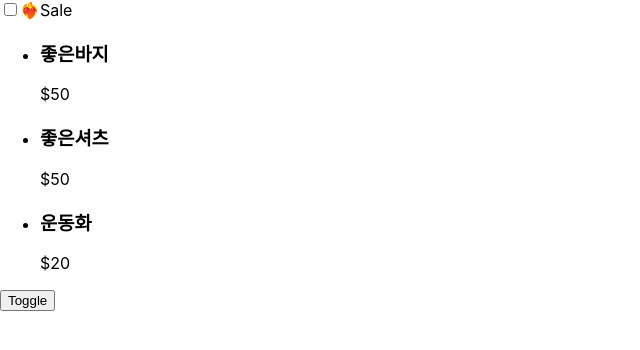
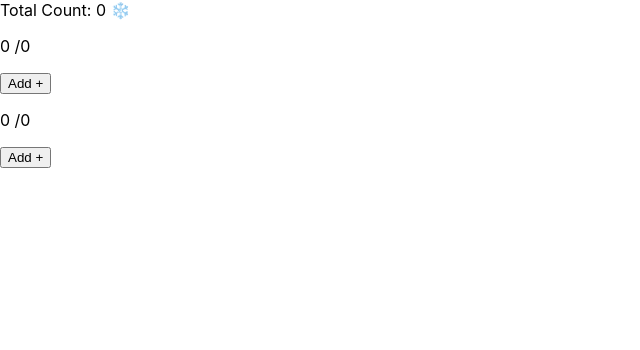
Before and after one commit to bm4656/React, a React (Create React App) app in the folder basic/: page / in a window 1280 px wide. Shown: the top 350 px of the page, without its empty margins (0-640 px from the left). Built offline with nearby package versions, Linux system fonts and the light colour scheme.

Commit message:
AppClass - 클래스 컴포넌트

```diff
--- /dev/null
+++ b/basic/src/AppClass.jsx
@@ -0,0 +1,32 @@
+import React from 'react';
+import Counter from './basic/components/Counter';
+
+export default class AppClass extends React.Component {
+  state = { count: 0 };
+
+  onClick = () => {
+    this.setState({ count: this.state.count + 1 });
+  };
+
+  componentDidMount() {
+    console.log('컴포넌트가 마운트 되었음!');
+  }
+
+  componentWillUnmount() {
+    console.log('컴포넌트가 곧 언마운트될 예정임!');
+  }
+
+  render() {
+    return (
+      <div className='container'>
+        <div className='banner'>
+          Total Count: {this.state.count} {this.state.count > 10 ? '🔥' : '❄️'}
+        </div>
+        <div className='counters'>
+          <Counter total={this.state.count} onClick={this.onClick} />
+          <Counter total={this.state.count} onClick={this.onClick} />
+        </div>
+      </div>
+    );
+  }
+}
--- a/basic/src/index.js
+++ b/basic/src/index.js
@@ -2,12 +2,12 @@ import React from 'react';
 import ReactDOM from 'react-dom/client';
 import './index.css';
 import reportWebVitals from './reportWebVitals';
-import AppProducts from './basic/AppProducts';
+import AppClass from './AppClass';
 
 const root = ReactDOM.createRoot(document.getElementById('root'));
 root.render(
   <React.StrictMode>
-    <AppProducts />
+    <AppClass />
   </React.StrictMode>
 );
 
```
